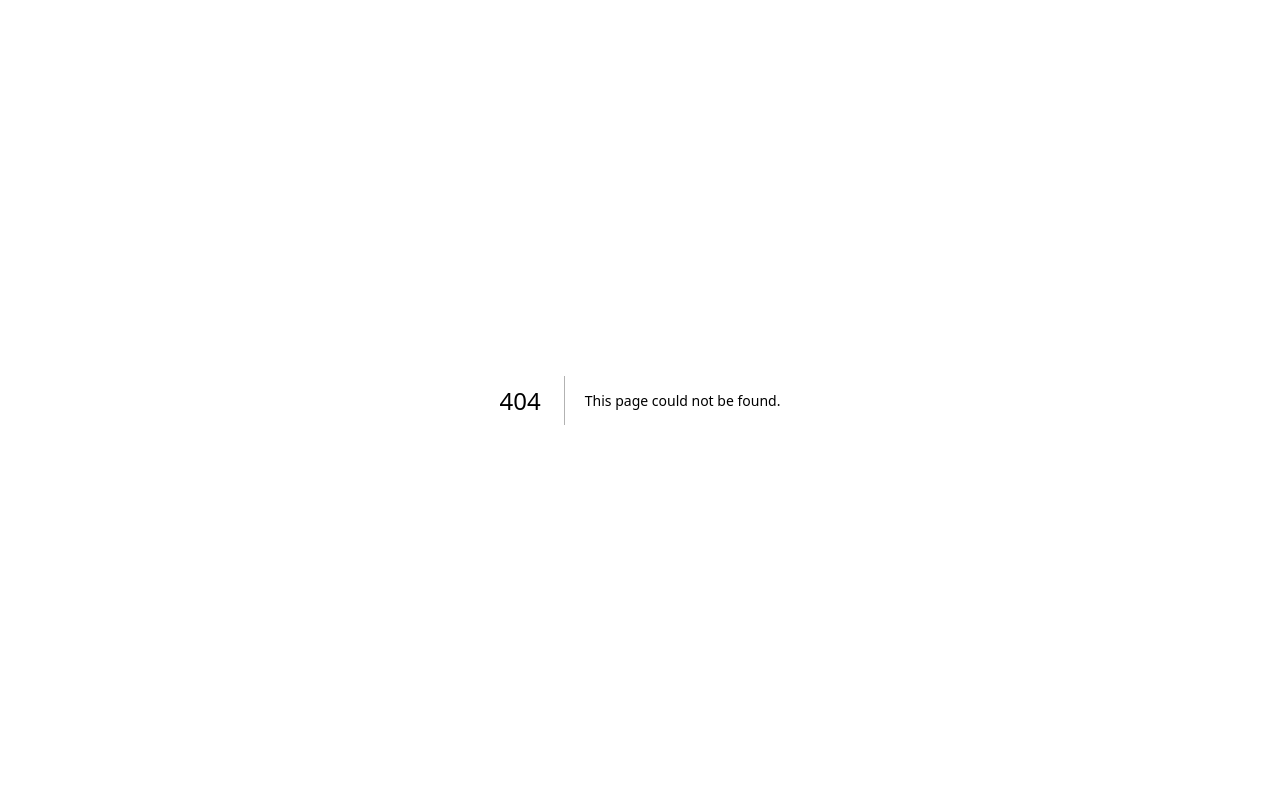
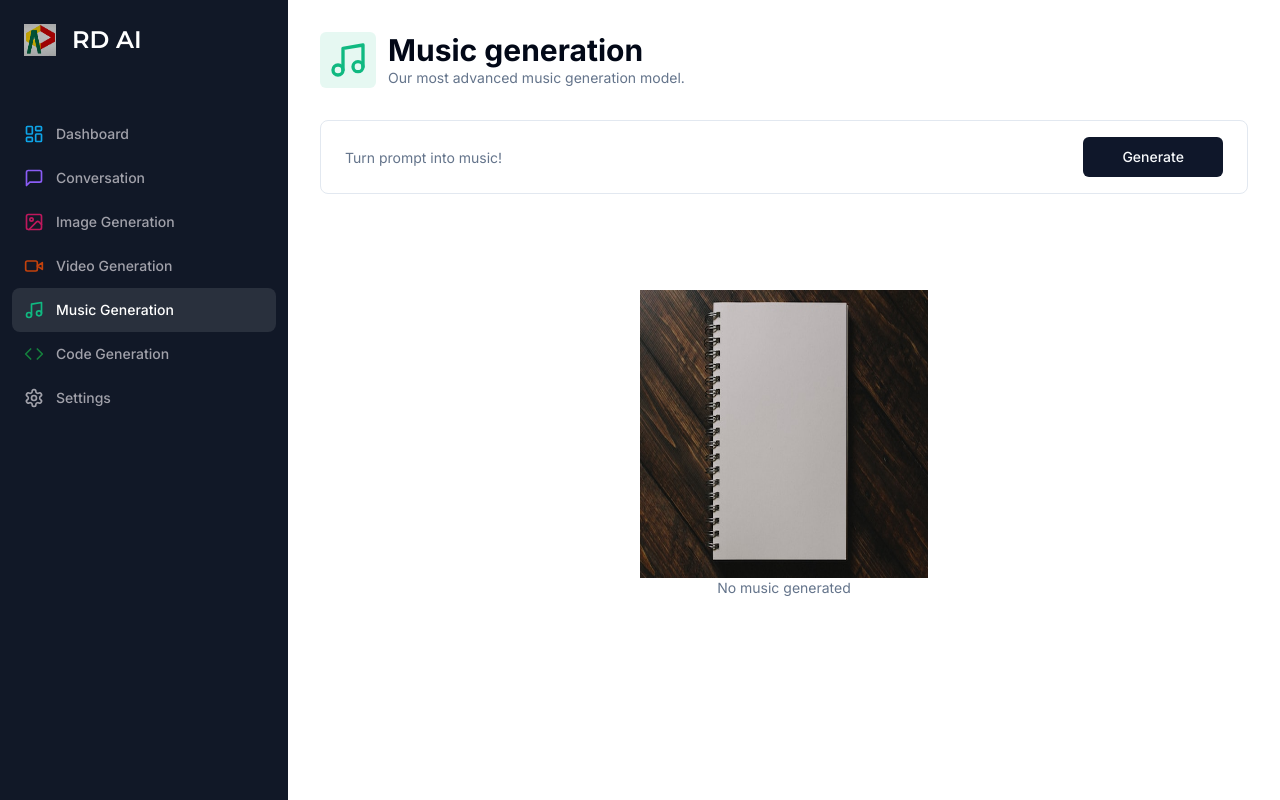
Before and after one commit to rafaldzielak/saas-ai, a Next.js app: page /music in a window 1280 px wide. Before the commit this address had no page. Built offline with nearby package versions, Linux system fonts and the light colour scheme.

Commit message:
[FE] Music generator FE

```diff
--- /dev/null
+++ b/app/(dashboard)/(routes)/music/constants.ts
@@ -0,0 +1,7 @@
+import * as z from "zod";
+
+export const musicFormSchema = z.object({
+  prompt: z.string().min(1, { message: "Prompt is required" }),
+});
+
+export type MusicFormSchema = z.infer<typeof musicFormSchema>;
--- /dev/null
+++ b/app/(dashboard)/(routes)/music/page.tsx
@@ -0,0 +1,101 @@
+"use client";
+
+import Heading from "@/components/Heading";
+import { zodResolver } from "@hookform/resolvers/zod";
+import { Music } from "lucide-react";
+import { useForm } from "react-hook-form";
+import { MusicFormSchema, musicFormSchema } from "./constants";
+import { Form, FormControl, FormField, FormItem } from "@/components/ui/form";
+import { Input } from "@/components/ui/input";
+import { Button } from "@/components/ui/button";
+import axios from "axios";
+import { useRouter } from "next/navigation";
+import { useState } from "react";
+import Empty from "@/components/Empty";
+import Loader from "@/components/Loader";
+
+const MusicPage = () => {
+  const router = useRouter();
+  const [music, setMusic] = useState<string>();
+
+  const form = useForm<MusicFormSchema>({
+    resolver: zodResolver(musicFormSchema),
+    defaultValues: {
+      prompt: "",
+    },
+  });
+
+  const isLoading = form.formState.isSubmitting;
+
+  const onSubmit = async (values: MusicFormSchema) => {
+    try {
+      setMusic(undefined);
+      const response = await axios.post("/api/music", values);
+      setMusic(response.data.audio);
+      form.reset();
+    } catch (error) {
+      console.log(error);
+    } finally {
+      router.refresh();
+    }
+  };
+
+  return (
+    <div>
+      <Heading
+        title='Music generation'
+        description='Our most advanced music generation model.'
+        icon={Music}
+        iconColor='text-emerald-500'
+        bgColor='bg-emerald-500/10'
+      />
+      <div className='px-4 lg:px-8'>
+        <div>
+          <Form {...form}>
+            <form
+              onSubmit={form.handleSubmit(onSubmit)}
+              className='rounded-lg border w-full p-4 px-3 md:px-6 focus-within:shadow-sm grid grid-cols-12 gap-2'>
+              <FormField
+                name='prompt'
+                render={({ field }) => (
+                  <FormItem className='col-span-12 lg:col-span-10'>
+                    <FormControl className='m-0 p-0'>
+                      <Input
+                        className='border-0 outline-none focus-visible:ring-0 focus-visible::ring-transparent'
+                        disabled={isLoading}
+                        placeholder='Turn prompt into music!'
+                        {...field}
+                      />
+                    </FormControl>
+                  </FormItem>
+                )}
+              />
+              <Button className='col-span-12 lg:col-span-2 w-full' disabled={isLoading}>
+                Generate
+              </Button>
+            </form>
+          </Form>
+        </div>
+        <div className='space-y-4 mt-4'>
+          {isLoading && (
+            <div className='p-8 rounded-lg w-full flex items-center justify-center bg-muted'>
+              <Loader />
+            </div>
+          )}
+          {!music && !isLoading && (
+            <div>
+              <Empty label='No music generated' />
+            </div>
+          )}
+          {music && (
+            <audio controls className='w-full mt-8'>
+              <source src={music} />
+            </audio>
+          )}
+        </div>
+      </div>
+    </div>
+  );
+};
+
+export default MusicPage;
--- a/package.json
+++ b/package.json
@@ -33,6 +33,7 @@
     "react-dom": "18.2.0",
     "react-hook-form": "^7.45.2",
     "react-markdown": "^8.0.7",
+    "replicate": "^0.14.1",
     "tailwind-merge": "^1.14.0",
     "tailwindcss": "3.3.3",
     "tailwindcss-animate": "^1.0.6",
```
Also changed, not shown: 1 other file (tests, documents, lock files or other folders).
